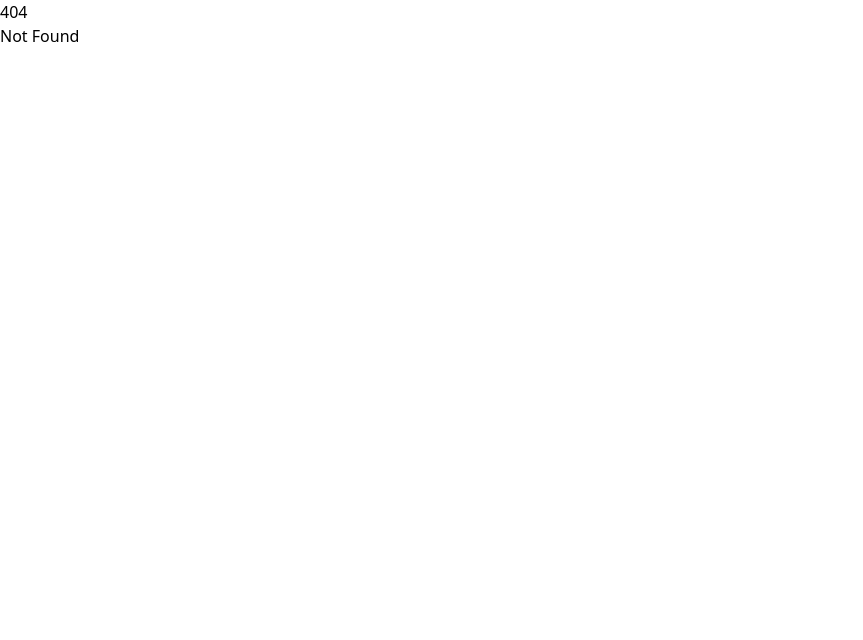
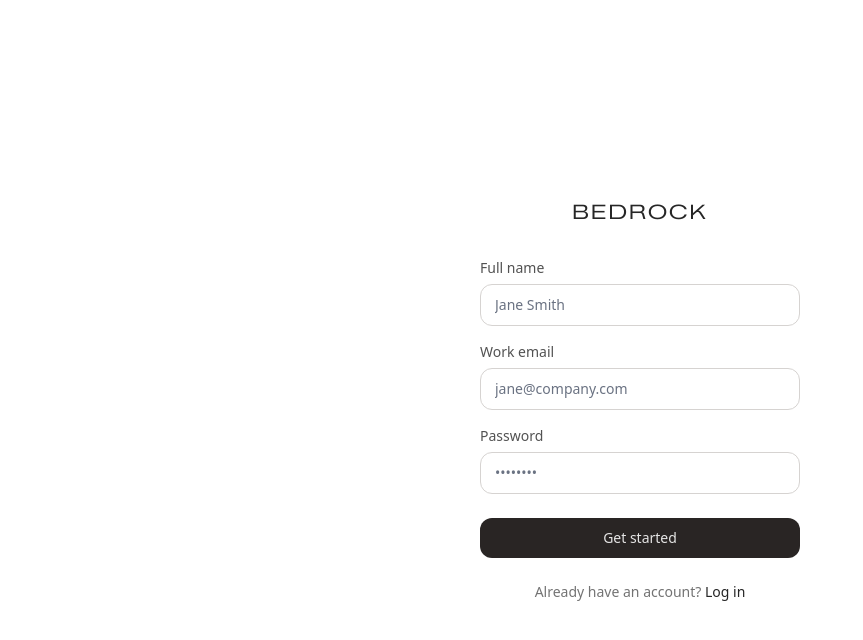
Before and after one commit to nicolu0/bedrock, a SvelteKit app: page /signup in a window 1280 px wide. Before the commit this address had no page. Shown: the top 640 px of the page, without its empty margins (0-863 px from the left). Built offline with nearby package versions, Linux system fonts and the light colour scheme.

Commit message:
feat: login/signup pages

```diff
--- a/src/routes/+page.svelte
+++ b/src/routes/+page.svelte
@@ -104,7 +104,8 @@
 				<a class="hover:text-neutral-900" href="#features">Features</a>
 				<a class="hover:text-neutral-900" href="#integrations">Integrations</a>
 			</nav>
-			<div class="flex items-center gap-3">
+			<div class="flex items-center gap-4">
+				<a class="text-sm text-neutral-600 hover:text-neutral-900" href="/login">Log in</a>
 				<a
 					class="rounded-xl bg-stone-800 px-4 py-2 text-xs text-neutral-200 transition-colors hover:bg-stone-700"
 					href="https://calendly.com/21andrewch/30min"
@@ -138,9 +139,7 @@
 						Book a demo
 					</a>
 					<a
-						href="https://calendly.com/21andrewch/30min"
-						target="_blank"
-						rel="noreferrer"
+						href="/signup"
 						class="inline-flex flex-row items-center gap-1 rounded-xl border border-stone-300 bg-white px-4.5 py-2 text-[15px] text-stone-800 transition-colors hover:bg-stone-100"
 					>
 						Get started
--- /dev/null
+++ b/src/routes/login/+page.svelte
@@ -0,0 +1,40 @@
+<div class="flex min-h-screen flex-col items-center justify-center bg-white px-6">
+	<a
+		class="mb-8 text-xl font-regular flex items-center gap-1 tracking-[0.1em] uppercase text-neutral-800"
+		style="font-family: 'Zalando Sans Expanded', sans-serif;"
+		href="/"
+	>Bedrock</a>
+	<div class="w-full max-w-xs">
+<form class="flex flex-col gap-4">
+			<div class="flex flex-col gap-1.5">
+				<label class="text-sm text-neutral-600" for="email">Email</label>
+				<input
+					id="email"
+					type="email"
+					autocomplete="email"
+					class="rounded-xl border border-stone-300 px-3.5 py-2.5 text-sm text-neutral-800 outline-none focus:border-stone-500"
+					placeholder="jane@company.com"
+				/>
+			</div>
+			<div class="flex flex-col gap-1.5">
+				<label class="text-sm text-neutral-600" for="password">Password</label>
+				<input
+					id="password"
+					type="password"
+					autocomplete="current-password"
+					class="rounded-xl border border-stone-300 px-3.5 py-2.5 text-sm text-neutral-800 outline-none focus:border-stone-500"
+					placeholder="••••••••"
+				/>
+			</div>
+			<button
+				type="button"
+				class="mt-2 rounded-xl bg-stone-800 px-4 py-2.5 text-sm text-neutral-200 transition-colors hover:bg-stone-700"
+			>
+				Log in
+			</button>
+		</form>
+		<p class="mt-6 text-center text-sm text-neutral-500">
+			Don't have an account? <a class="text-neutral-800 hover:underline" href="/signup">Get started</a>
+		</p>
+	</div>
+</div>
--- /dev/null
+++ b/src/routes/signup/+page.svelte
@@ -0,0 +1,50 @@
+<div class="flex min-h-screen flex-col items-center justify-center bg-white px-6">
+	<a
+		class="mb-8 text-xl font-regular flex items-center gap-1 tracking-[0.1em] uppercase text-neutral-800"
+		style="font-family: 'Zalando Sans Expanded', sans-serif;"
+		href="/"
+	>Bedrock</a>
+	<div class="w-full max-w-xs">
+<form class="flex flex-col gap-4">
+			<div class="flex flex-col gap-1.5">
+				<label class="text-sm text-neutral-600" for="name">Full name</label>
+				<input
+					id="name"
+					type="text"
+					autocomplete="name"
+					class="rounded-xl border border-stone-300 px-3.5 py-2.5 text-sm text-neutral-800 outline-none focus:border-stone-500"
+					placeholder="Jane Smith"
+				/>
+			</div>
+			<div class="flex flex-col gap-1.5">
+				<label class="text-sm text-neutral-600" for="email">Work email</label>
+				<input
+					id="email"
+					type="email"
+					autocomplete="email"
+					class="rounded-xl border border-stone-300 px-3.5 py-2.5 text-sm text-neutral-800 outline-none focus:border-stone-500"
+					placeholder="jane@company.com"
+				/>
+			</div>
+			<div class="flex flex-col gap-1.5">
+				<label class="text-sm text-neutral-600" for="password">Password</label>
+				<input
+					id="password"
+					type="password"
+					autocomplete="new-password"
+					class="rounded-xl border border-stone-300 px-3.5 py-2.5 text-sm text-neutral-800 outline-none focus:border-stone-500"
+					placeholder="••••••••"
+				/>
+			</div>
+			<button
+				type="button"
+				class="mt-2 rounded-xl bg-stone-800 px-4 py-2.5 text-sm text-neutral-200 transition-colors hover:bg-stone-700"
+			>
+				Get started
+			</button>
+		</form>
+		<p class="mt-6 text-center text-sm text-neutral-500">
+			Already have an account? <a class="text-neutral-800 hover:underline" href="/login">Log in</a>
+		</p>
+	</div>
+</div>
```
